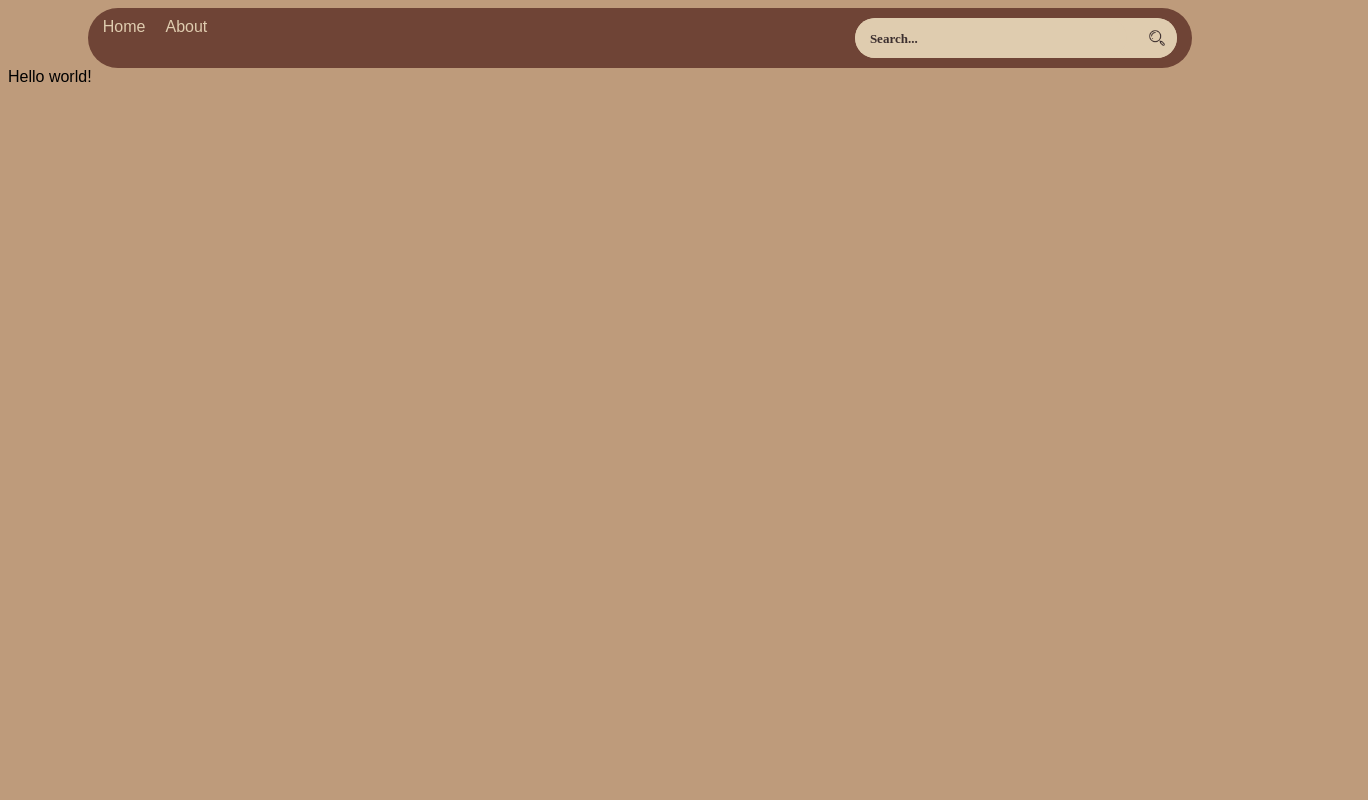
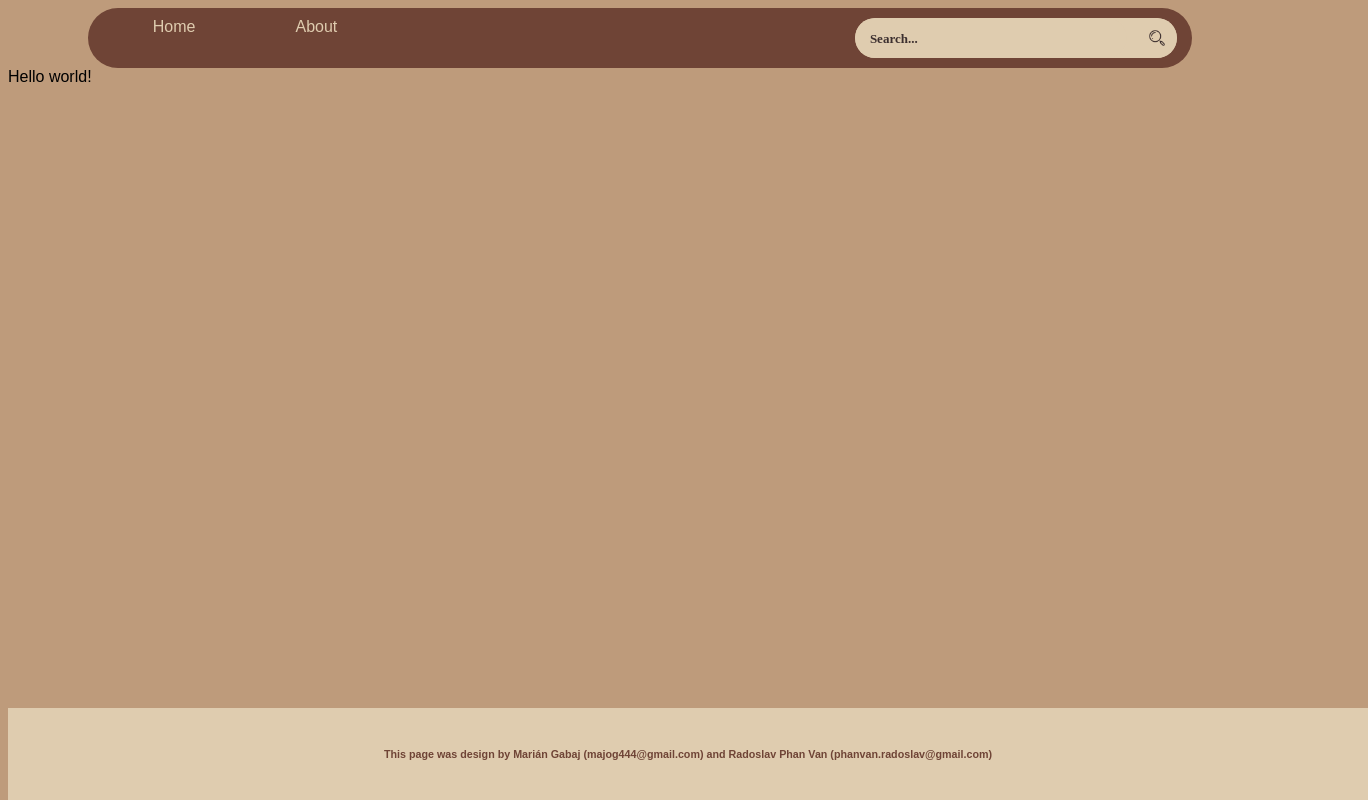
Before and after one commit to RadoslavPV/blog_web, a Next.js app: page / in a window 1280 px wide. Shown: the whole page, 1368 px wide, since content can reach past the window. Built offline with nearby package versions, Linux system fonts and the light colour scheme; a web font is replaced by a local one.

Commit message:
added footer TODO: align all the way to the left

```diff
--- /dev/null
+++ b/app/components/footer/Footer.tsx
@@ -0,0 +1,12 @@
+import styles from "./page.module.css";
+
+export default function Footer() {
+  return (
+    <div className={styles.footer}>
+      <h6>
+        This page was design by Marián Gabaj (majog444@gmail.com) and Radoslav
+        Phan Van (phanvan.radoslav@gmail.com)
+      </h6>
+    </div>
+  );
+}
--- /dev/null
+++ b/app/components/footer/page.module.css
@@ -0,0 +1,16 @@
+.footer {
+    display: flex;
+    color: #6F4436;
+    background-color: #DFCCAF;
+    width: 100%;
+}
+
+.footer h6 {
+    position: absolute;
+    text-align: center;
+    margin: auto;
+    background-color: #DFCCAF;
+    padding: 40px;
+    width: 100%;
+    bottom: 0;
+}
--- a/app/components/heaader/page.module.css
+++ b/app/components/heaader/page.module.css
@@ -1,7 +1,7 @@
 .headerWrapper {
     display: flex;
     background-color: #6F4436;
-    gap: 20px;
+    gap: 50px;
     padding: 10px 15px;
     border-radius: 70px;
     width: 85%;
@@ -14,6 +14,7 @@
 
 .linkElement {
     all: unset;
+    margin-left: 50px;
     color: #DFCCAF;
     background-color: #6F4436;
     font-weight: 500;
@@ -32,20 +33,20 @@
     background-color: #DFCCAF;
     margin-left: auto;
     width: 30%;
-    border-radius: 70px; /* Ensures the entire wrapper has rounded corners */
-    overflow: hidden; /* Ensures no overflow of child elements */
+    border-radius: 70px;
+    overflow: hidden;
 }
 
 .inputWrapper input {
     all: unset;
-    width: calc(100% - 50px); /* Adjusts width to leave space for the button */
+    width: calc(100% - 50px);
     font-size: small;
     padding-left: 15px;
-    padding-right: 15px; /* Adds padding to the right to avoid text overlap */
+    padding-right: 15px;
     border-radius: 70px;
     background-color: #DFCCAF;
-    height: 40px; /* Ensures consistent height */
-    box-sizing: border-box; /* Includes padding in the element's total width and height */
+    height: 40px;
+    box-sizing: border-box;
 }
 
 .inputWrapper button {
@@ -60,9 +61,9 @@
     background-repeat: no-repeat;
     background-size: 20px;
     background-position: center;
-    width: 40px; /* Sets button width */
-    height: 40px; /* Sets button height to match input height */
+    width: 40px;
+    height: 40px;
     cursor: pointer;
-    border-top-right-radius: 70px; /* Matches the input border radius */
-    border-bottom-right-radius: 70px; /* Matches the input border radius */
+    border-top-right-radius: 70px;
+    border-bottom-right-radius: 70px;
 }
--- a/app/layout.tsx
+++ b/app/layout.tsx
@@ -2,6 +2,7 @@ import type { Metadata } from "next";
 import { Inknut_Antiqua } from "next/font/google";
 import "./globals.css";
 import Header from "./components/heaader/Header";
+import Footer from "./components/footer/Footer";
 
 const inknut_antiqua = Inknut_Antiqua({
   subsets: ["latin"],
@@ -23,6 +24,7 @@ export default function RootLayout({
       <body className={inknut_antiqua.className}>
         <Header />
         {children}
+        <Footer />
       </body>
     </html>
   );
```
Also changed, not shown: app/globals.css (line endings or trailing spaces).
